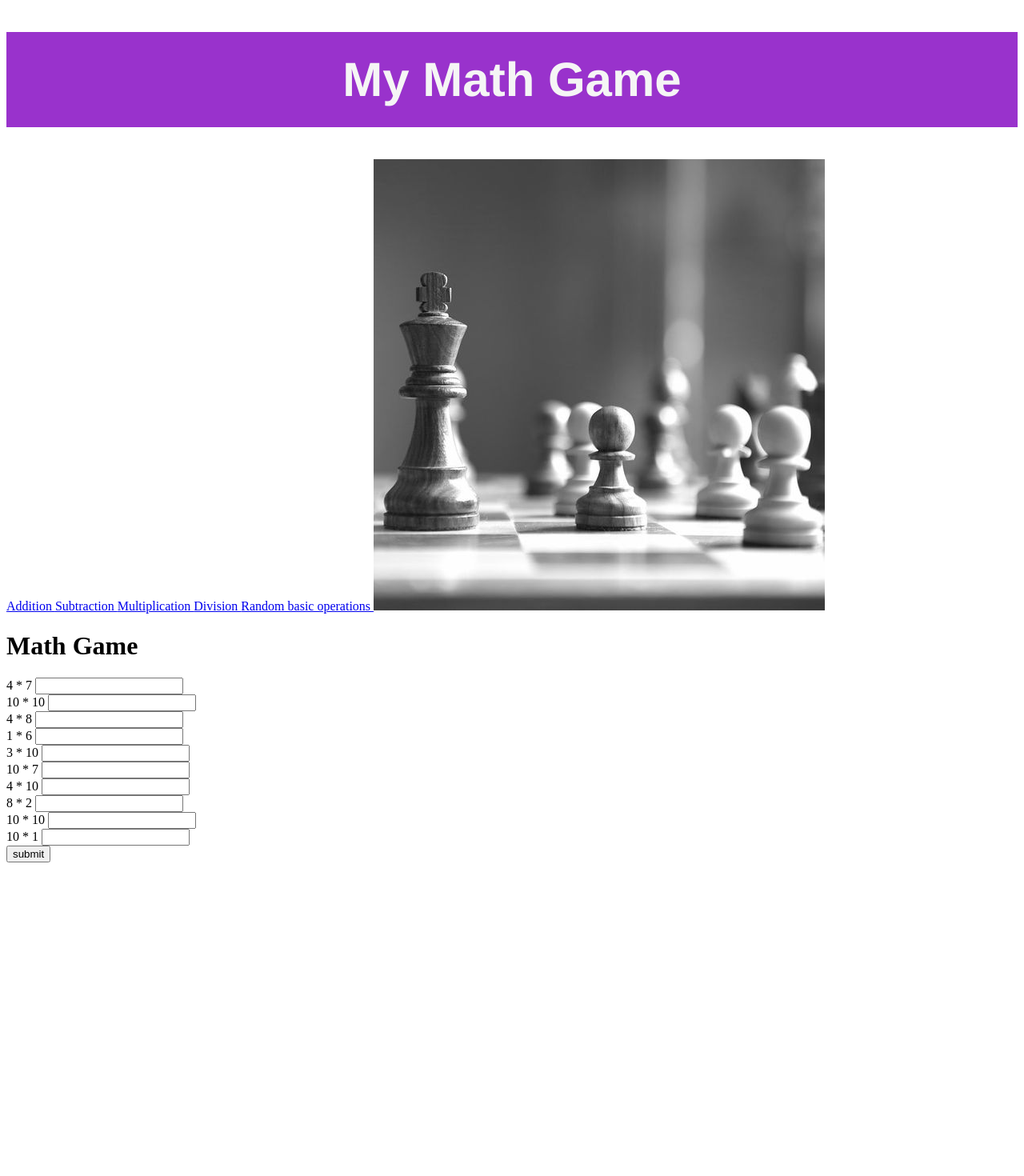
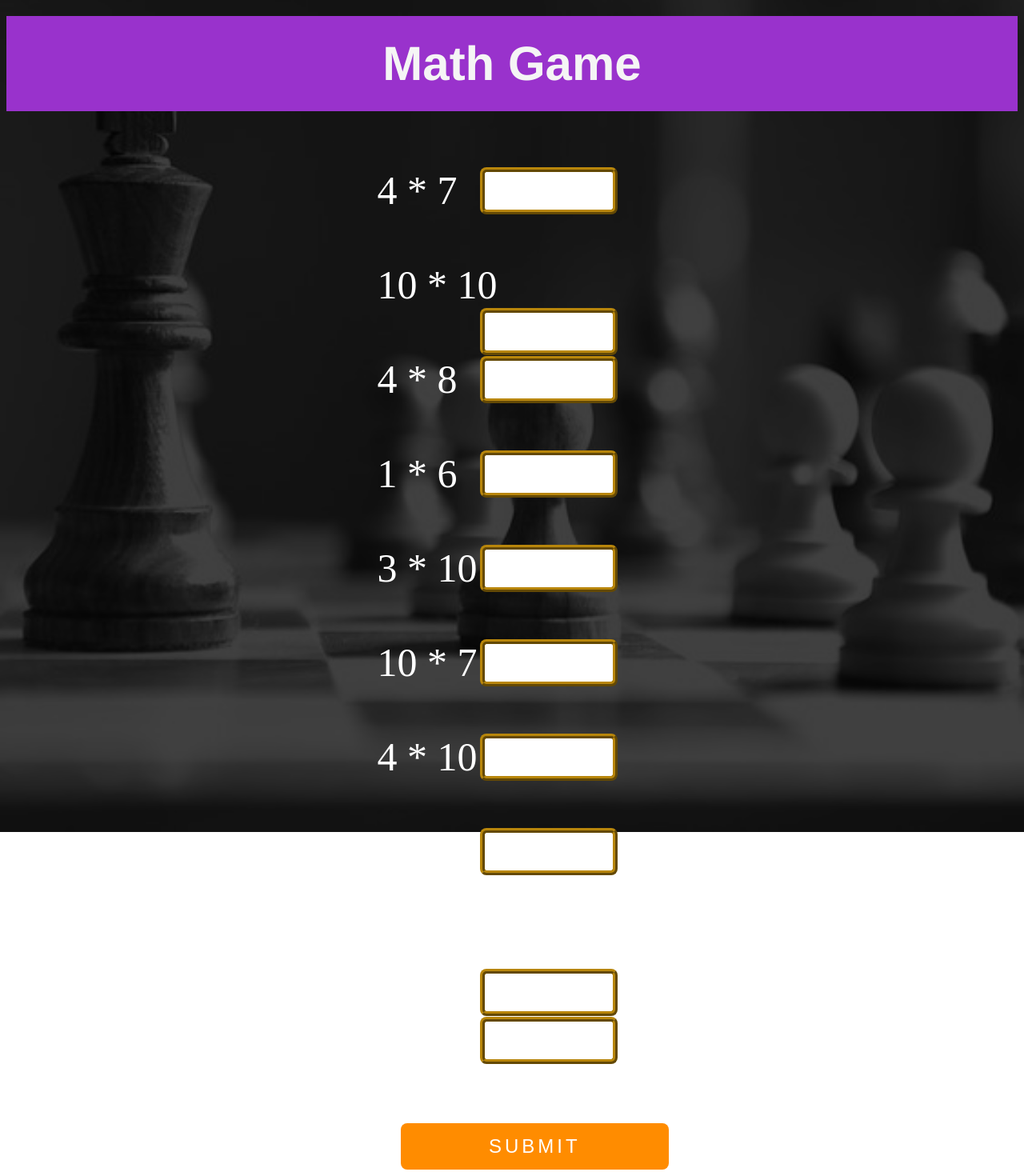
Before and after one commit to amirtha4501/Math-Game, an Angular app: page /multiplication in a window 1280 px wide. Shown: the top 1470 px of the page at 80% size. Before the commit the page ends 1086 px from the top, so only its background shows below. Built offline with nearby package versions, Linux system fonts and the light colour scheme.

Commit message:
Add styles

```diff
--- a/src/app/app-routing.module.ts
+++ b/src/app/app-routing.module.ts
@@ -6,9 +6,11 @@ import { SubtractionComponent } from '../app/subtraction/subtraction.component';
 import { MultiplicationComponent } from '../app/multiplication/multiplication.component';
 import { DivisionComponent } from '../app/division/division.component';
 import { RandomOperationComponent } from '../app/random-operation/random-operation.component';
+import { DashboardComponent } from '../app/dashboard/dashboard.component'
 
 const routes: Routes = [
-  { path: '', redirectTo: '/addition', pathMatch: 'full'},
+  { path: '', redirectTo: '/dashboard', pathMatch: 'full'},
+  { path: 'dashboard', component: DashboardComponent },
   { path: 'addition', component: AdditionComponent },
   { path: 'subtraction', component: SubtractionComponent },
   { path: 'multiplication', component: MultiplicationComponent },
--- a/src/app/app.component.css
+++ b/src/app/app.component.css
@@ -1,4 +1,4 @@
-img {
+/* img {
     position: fixed;
     top: 0;
     left: 0;
@@ -89,4 +89,4 @@ button:active {
     background: green;
     box-shadow: 0 0 10px green, 0 0 30px green, 0 0  70px green;
     transition-delay: .01s;
-}
+} */
--- a/src/app/app.component.html
+++ b/src/app/app.component.html
@@ -1,25 +1,5 @@
-<!-- <img src="../assets/images/chess.jpg" alt="chess"> -->
+<img src="../assets/images/chess.jpg" alt="chess">
 
-<h1 id="title">My Math Game</h1>
-
-<a routerLink="/addition">
-    Addition
-</a>
-
-<a routerLink="/subtraction">
-    Subtraction
-</a>
-
-<a routerLink="/multiplication">
-    Multiplication
-</a>
-
-<a routerLink="/division">
-    Division
-</a>
-
-<a routerLink="/randomoperation">
-    Random basic operations
-</a>
+<h1 id="title">Math Game</h1>
 
 <router-outlet></router-outlet>
--- a/src/app/app.module.ts
+++ b/src/app/app.module.ts
@@ -11,6 +11,7 @@ import { SubtractionComponent } from './subtraction/subtraction.component';
 import { MultiplicationComponent } from './multiplication/multiplication.component';
 import { DivisionComponent } from './division/division.component';
 import { RandomOperationComponent } from './random-operation/random-operation.component';
+import { DashboardComponent } from './dashboard/dashboard.component';
 
 @NgModule({
   declarations: [
@@ -19,7 +20,8 @@ import { RandomOperationComponent } from './random-operation/random-operation.co
     SubtractionComponent,
     MultiplicationComponent,
     DivisionComponent,
-    RandomOperationComponent
+    RandomOperationComponent,
+    DashboardComponent
   ],
   imports: [
     BrowserModule,
--- /dev/null
+++ b/src/app/dashboard/dashboard.component.html
@@ -0,0 +1,19 @@
+<a routerLink="/addition">
+    Addition
+</a>
+<br>
+<a routerLink="/subtraction">
+    Subtraction
+</a>
+<br>
+<a routerLink="/multiplication">
+    Multiplication
+</a>
+<br>
+<a routerLink="/division">
+    Division
+</a>
+<br>
+<a routerLink="/randomoperation">
+    Basic operations
+</a>
--- /dev/null
+++ b/src/app/dashboard/dashboard.component.ts
@@ -0,0 +1,15 @@
+import { Component, OnInit } from '@angular/core';
+
+@Component({
+  selector: 'app-dashboard',
+  templateUrl: './dashboard.component.html',
+  styleUrls: ['./dashboard.component.css']
+})
+export class DashboardComponent implements OnInit {
+
+  constructor() { }
+
+  ngOnInit(): void {
+  }
+
+}
--- a/src/app/division/division.component.html
+++ b/src/app/division/division.component.html
@@ -1,7 +1,3 @@
-<img src="../assets/images/chess.jpg" alt="chess">
-
-<h1 id="title">Math Game</h1>
-
 <div *ngFor="let qtn of qtns; index as i">
     <span>
         {{ qtn.num1 }} % {{ qtn.num2 }}
--- a/src/app/multiplication/multiplication.component.html
+++ b/src/app/multiplication/multiplication.component.html
@@ -1,7 +1,3 @@
-<img src="../assets/images/chess.jpg" alt="chess">
-
-<h1 id="title">Math Game</h1>
-
 <div *ngFor="let qtn of qtns; index as i">
     <span>
         {{qtn.num1}} * {{qtn.num2}}
--- a/src/app/random-operation/random-operation.component.html
+++ b/src/app/random-operation/random-operation.component.html
@@ -1,7 +1,3 @@
-<img src="../assets/images/chess.jpg" alt="chess">
-
-<h1 id="title">Math Game</h1>
-
 <div *ngFor="let qtn of qtns; index as i">
     <span>
         {{ qtn.num1 }} {{ qtn.op }} {{ qtn.num2 }}
--- a/src/app/subtraction/subtraction.component.html
+++ b/src/app/subtraction/subtraction.component.html
@@ -1,7 +1,3 @@
-<img src="../assets/images/chess.jpg" alt="chess">
-
-<h1 id="title">My Math Game</h1>
-
 <div *ngFor="let qtn of qtns; index as i">
   <span>
     {{qtn.num1}} - {{qtn.num2}}
--- a/src/styles.css
+++ b/src/styles.css
@@ -1 +1,114 @@
 /* You can add global styles to this file, and also import other style files */
+img {
+    position: fixed;
+    top: 0;
+    left: 0;
+    right: 0;
+    bottom: 0;
+    width: 100%;
+    margin: auto;
+    min-width: 50%;
+    min-height: 50%;
+    filter: brightness(25%);
+}
+
+h1 {
+    position: relative;
+    font-family: 'Franklin Gothic Medium', 'Arial Narrow', Arial, sans-serif;
+    background-color: darkorchid;
+    color: whitesmoke;
+    padding: 25px;
+    text-align: center;
+    font-size: 60px;
+    margin-top: 20px;
+}
+
+div {
+    position: relative;
+    padding: 30px;
+    color: white;
+    font-size: 50px;
+}
+
+span {
+    margin-left: 36%;
+}
+
+input {
+    font-size: 40px;
+    width: 13%;
+    margin-right: 39%;
+    float: right;
+    border-style: ridge;
+    border-radius: 8px;
+    border-width: .15em;
+    outline: none;
+    border-color: darkgoldenrod;
+    cursor: pointer;
+}
+
+input:focus {
+    border-width: .27em;
+    border-color: #00dd22;
+}
+
+input[type=number]::-webkit-inner-spin-button,
+input[type=number]::-webkit-outer-spin-button {
+  -webkit-appearance: none;
+  margin: 0;
+}
+
+button {
+    border: none;
+    border-radius: 8px;
+    margin-top: 45px;
+    margin-left: 39%;
+    position: relative;
+    padding: 15px 110px;
+    background-color: darkorange;
+    color: white;
+    text-transform: uppercase;
+    letter-spacing: 4px;
+    text-decoration: none;
+    font-size: 24px;
+    overflow: hidden;
+    transition: 0.2s;
+    margin-bottom: 50px;
+}
+
+button:hover {
+    background: orange;
+    box-shadow: 0 0 10px orange, 0 0 30px orange, 0 0 70px orange;
+    transition-delay: .01s;
+    border-radius: 8px;
+}
+
+button:focus {
+    outline: none;
+}
+
+button:active {
+    background: green;
+    box-shadow: 0 0 10px green, 0 0 30px green, 0 0  70px green;
+    transition-delay: .01s;
+}
+
+a {
+    background-color: greenyellow;
+    position: relative;
+    color: white;
+    padding: 15px 90px;
+    text-decoration: none;
+    text-align: center;
+    margin-left: 36%;
+    margin-top: 2em;
+    display: block;
+    line-height: 1em;
+    width: 20%;
+    border-radius: 6px;
+    font-size: 40px;
+}
+
+a:hover {
+    background-color: darkgreen;
+}
```
Also changed, not shown: src/app/dashboard/dashboard.component.css (added), 1 other file (tests, documents, lock files or other folders). Lines whose indentation alone changed are shown as unchanged.
